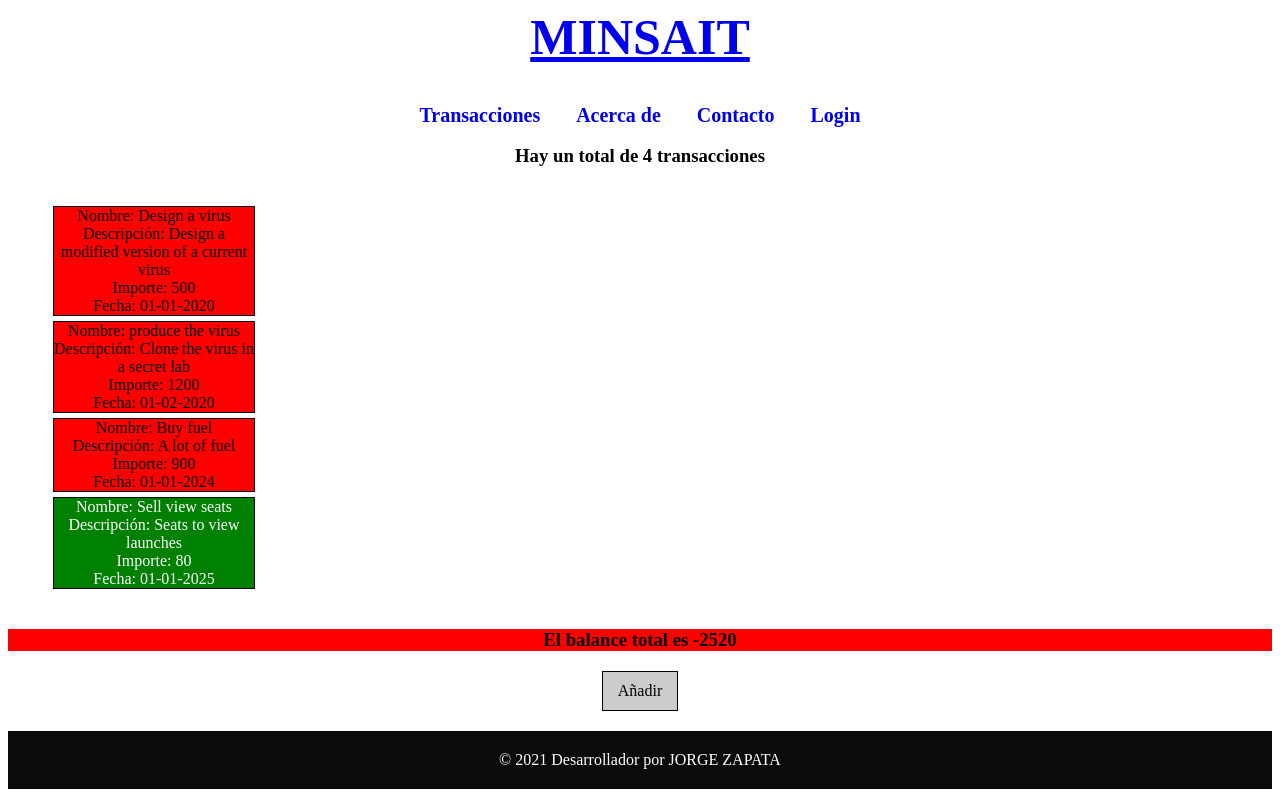
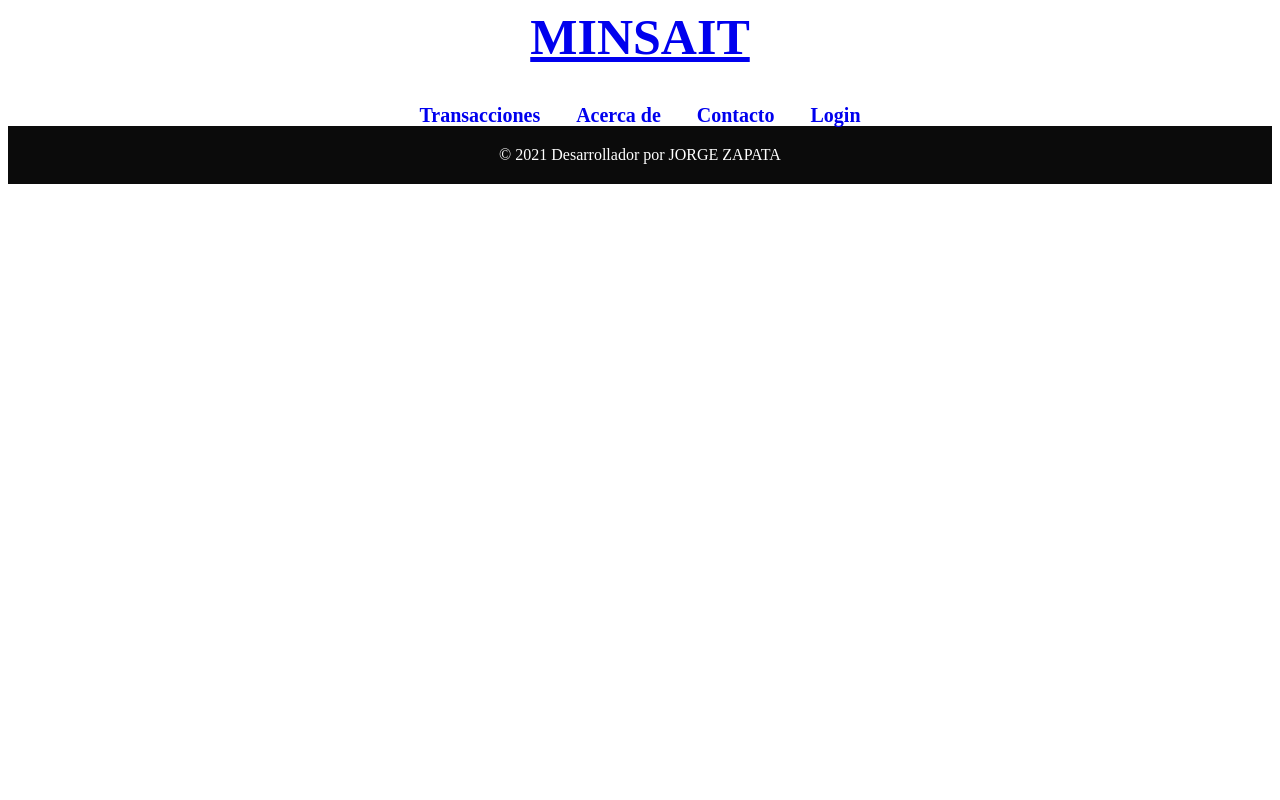
Before and after one commit to CAS-indra/ejercicio-jzapataa, an Angular app: page /transaction in a window 1280 px wide. Built offline with nearby package versions, Linux system fonts and the light colour scheme.

Commit message:
falta mostrar todas las transacciones

```diff
--- a/src/app/app-routing.module.ts
+++ b/src/app/app-routing.module.ts
@@ -4,17 +4,42 @@
 
 const routes: Routes = [
   {
-    path: '', component: HomeComponent,
+    path: '',
+    component: HomeComponent,
   },
-  { path: 'about', loadChildren: () => import('./acerca-de/acerca-de.module').then(m => m.AcercaDeModule) },
-  { path: 'contact', loadChildren: () => import('./contacto/contacto.module').then(m => m.ContactoModule) },
-  { path: 'transaction', loadChildren: () => import('./transacciones/transacciones.module').then(m => m.TransaccionesModule) },
-  { path: 'transaction/new', loadChildren: () => import('./transacciones/new/new.module').then(m => m.NewModule) },
-  { path: 'auth/login', loadChildren: () => import('./auth/login/login.module').then(m => m.LoginModule) }
+  {
+    path: 'about',
+    loadChildren: () => import('./acerca-de/acerca-de.module').then(m => m.AcercaDeModule),
+  },
+  {
+    path: 'contact',
+    loadChildren: () => import('./contacto/contacto.module').then(m => m.ContactoModule),
+  },
+  {
+    path: 'transaction',
+    loadChildren: () =>
+      import('./transacciones/transacciones.module').then(m => m.TransaccionesModule),
+  },
+  {
+    path: 'transaction/new',
+    loadChildren: () => import('./transacciones/new/new.module').then(m => m.NewModule),
+  },
+  {
+    path: 'auth/login',
+    loadChildren: () => import('./auth/login/login.module').then(m => m.LoginModule),
+  },
+  {
+    path: 'not-found',
+    loadChildren: () => import('./not-found/not-found.module').then(m => m.NotFoundModule),
+  },
+  {
+    path: '**',
+    redirectTo: 'not-found',
+  },
 ];
 
 @NgModule({
   imports: [RouterModule.forRoot(routes)],
-  exports: [RouterModule]
+  exports: [RouterModule],
 })
-export class AppRoutingModule { }
+export class AppRoutingModule {}
--- /dev/null
+++ b/src/app/data/transaccion.service.ts
@@ -0,0 +1,55 @@
+import { Injectable } from '@angular/core';
+
+@Injectable({
+  providedIn: 'root',
+})
+export class TransaccionService {
+  private transacciones = [
+    {
+      id: 'design_a_virus',
+      name: 'Design a virus',
+      description: 'Design a modified version of a current virus',
+      kind: 'spent',
+      amount: 500,
+      date: new Date(2020, 0, 1),
+      projectId: 'rule_the_world',
+      ownerId: 'world_admin',
+    },
+    {
+      id: 'produce_the_virus',
+      name: 'produce the virus',
+      description: 'Clone the virus in a secret lab',
+      kind: 'spent',
+      amount: 1200,
+      date: new Date(2020, 1, 1),
+      projectId: 'rule_the_world',
+      ownerId: 'world_admin',
+    },
+    {
+      id: 'buy_fuel',
+      name: 'Buy fuel',
+      description: 'A lot of fuel ',
+      kind: 'spent',
+      amount: 900,
+      date: new Date(2024, 0, 1),
+      projectId: 'conquer_mars',
+      ownerId: 'world_admin',
+    },
+    {
+      id: 'sell_view_seats',
+      name: 'Sell view seats',
+      description: 'Seats to view launches ',
+      kind: 'income',
+      amount: 80,
+      date: new Date(2025, 0, 1),
+      projectId: 'conquer_mars',
+      ownerId: 'world_admin',
+    },
+  ];
+
+  constructor() {}
+
+  public getTransacciones(): any {
+    return <any>this.transacciones;
+  }
+}
--- /dev/null
+++ b/src/app/not-found/not-found-routing.module.ts
@@ -0,0 +1,11 @@
+import { NgModule } from '@angular/core';
+import { RouterModule, Routes } from '@angular/router';
+import { NotFoundComponent } from './not-found.component';
+
+const routes: Routes = [{ path: '', component: NotFoundComponent }];
+
+@NgModule({
+  imports: [RouterModule.forChild(routes)],
+  exports: [RouterModule]
+})
+export class NotFoundRoutingModule { }
--- /dev/null
+++ b/src/app/not-found/not-found.component.html
@@ -0,0 +1 @@
+<p>not-found works!</p>
--- /dev/null
+++ b/src/app/not-found/not-found.component.ts
@@ -0,0 +1,15 @@
+import { Component, OnInit } from '@angular/core';
+
+@Component({
+  selector: 'app-not-found',
+  templateUrl: './not-found.component.html',
+  styleUrls: ['./not-found.component.css']
+})
+export class NotFoundComponent implements OnInit {
+
+  constructor() { }
+
+  ngOnInit(): void {
+  }
+
+}
--- a/src/app/transacciones/transacciones-routing.module.ts
+++ b/src/app/transacciones/transacciones-routing.module.ts
@@ -2,10 +2,10 @@
 import { RouterModule, Routes } from '@angular/router';
 import { TransaccionesComponent } from './transacciones.component';
 
-const routes: Routes = [{ path: '', component: TransaccionesComponent }];
+const routes: Routes = [{ path: ':id', component: TransaccionesComponent }];
 
 @NgModule({
   imports: [RouterModule.forChild(routes)],
-  exports: [RouterModule]
+  exports: [RouterModule],
 })
-export class TransaccionesRoutingModule { }
+export class TransaccionesRoutingModule {}
--- a/src/app/transacciones/transacciones.component.html
+++ b/src/app/transacciones/transacciones.component.html
@@ -1,17 +1,3 @@
-<h3>Hay un total de {{ transacciones.length }} transacciones</h3>
-<ul>
-  <li *ngFor="let transaccion of transacciones">
-    <div class="transaccion" [ngClass]="{ 'spent': transaccion.kind=='spent', 'income': transaccion.kind=='income'}">
-      <span>Nombre: {{transaccion.name}}</span><br/>
-      <span>Descripción: {{transaccion.description}}</span><br/>
-      <span>Importe: {{transaccion.amount}}</span><br/>
-      <span>Fecha: {{transaccion.date | date: 'dd-MM-YYYY'}}</span><br/>
-    </div>
-  </li>
-</ul>
-
-<h3 [class]='color'>El balance total es {{ balance }}</h3>
-
-<div class="boton">
-  <a routerLink='./new'>Añadir</a>
-</div>
+<h3> Proyecto: {{ transacctionId }} </h3>
+<h2>{{ transacction.name }}</h2>
+<h4>{{ transacction.amount }} € </h4>
--- a/src/app/transacciones/transacciones.component.ts
+++ b/src/app/transacciones/transacciones.component.ts
@@ -1,64 +1,33 @@
-import { Component } from '@angular/core';
+import { Component, OnInit } from '@angular/core';
+import { ActivatedRoute } from '@angular/router';
+import { TransaccionService } from '../data/transaccion.service';
 
 @Component({
   selector: 'app-transacciones',
   templateUrl: './transacciones.component.html',
-  styleUrls: ['./transacciones.component.css']
+  styleUrls: ['./transacciones.component.css'],
 })
-export class TransaccionesComponent {
+export class TransaccionesComponent implements OnInit {
+  public transacctionId = '';
+  public transacction = { name: '', amount: 0 };
 
-  public transacciones = [
-    {
-      id: 'design_a_virus',
-      name: 'Design a virus',
-      description: 'Design a modified version of a current virus',
-      kind: 'spent',
-      amount: 500,
-      date: new Date(2020, 0, 1),
-      projectId: 'rule_the_world',
-      ownerId: 'world_admin',
-    },
-    {
-      id: 'produce_the_virus',
-      name: 'produce the virus',
-      description: 'Clone the virus in a secret lab',
-      kind: 'spent',
-      amount: 1200,
-      date: new Date(2020, 1, 1),
-      projectId: 'rule_the_world',
-      ownerId: 'world_admin',
-    },
-    {
-      id: 'buy_fuel',
-      name: 'Buy fuel',
-      description: 'A lot of fuel ',
-      kind: 'spent',
-      amount: 900,
-      date: new Date(2024, 0, 1),
-      projectId: 'conquer_mars',
-      ownerId: 'world_admin',
-    },
-    {
-      id: 'sell_view_seats',
-      name: 'Sell view seats',
-      description: 'Seats to view launches ',
-      kind: 'income',
-      amount: 80,
-      date: new Date(2025, 0, 1),
-      projectId: 'conquer_mars',
-      ownerId: 'world_admin',
-    },
-  ];
+  constructor(private route: ActivatedRoute, private transacctionService: TransaccionService) {}
 
+  ngOnInit(): void {
+    this.transacctionId = this.route.snapshot.params['id'];
+    const transactions = this.transacctionService.getTransacciones();
+    this.transacction = transactions.find((t: { id: string }) => t.id === this.transacctionId);
+  }
+  /*
   public balance = this.balanceTotal();
 
-  public balanceTotal(): number{
+  public balanceTotal(): number {
     let balanceTotal = 0;
-    for(var i=0; i < this.transacciones.length; i++){
-      if(this.transacciones[i].kind=='income'){
-        balanceTotal=balanceTotal+this.transacciones[i].amount;
-      }else if(this.transacciones[i].kind=='spent'){
-        balanceTotal=balanceTotal-this.transacciones[i].amount;
+    for (var i = 0; i < this.transacciones.length; i++) {
+      if (this.transacciones[i].kind == 'income') {
+        balanceTotal = balanceTotal + this.transacciones[i].amount;
+      } else if (this.transacciones[i].kind == 'spent') {
+        balanceTotal = balanceTotal - this.transacciones[i].amount;
       }
     }
     return balanceTotal;
@@ -66,12 +35,11 @@
 
   public color = this._color();
 
-  public _color(): string{
-    if(this.balance < 0){
+  public _color(): string {
+    if (this.balance < 0) {
       return 'spent';
-    }else{
+    } else {
       return 'income';
     }
-  }
-
+  }*/
 }
```
Also changed, not shown: src/app/not-found/not-found.module.ts (added, +17 -0 lines), .prettierrc.js, src/app/not-found/not-found.component.css (added), 2 other files (tests, documents, lock files or other folders).
